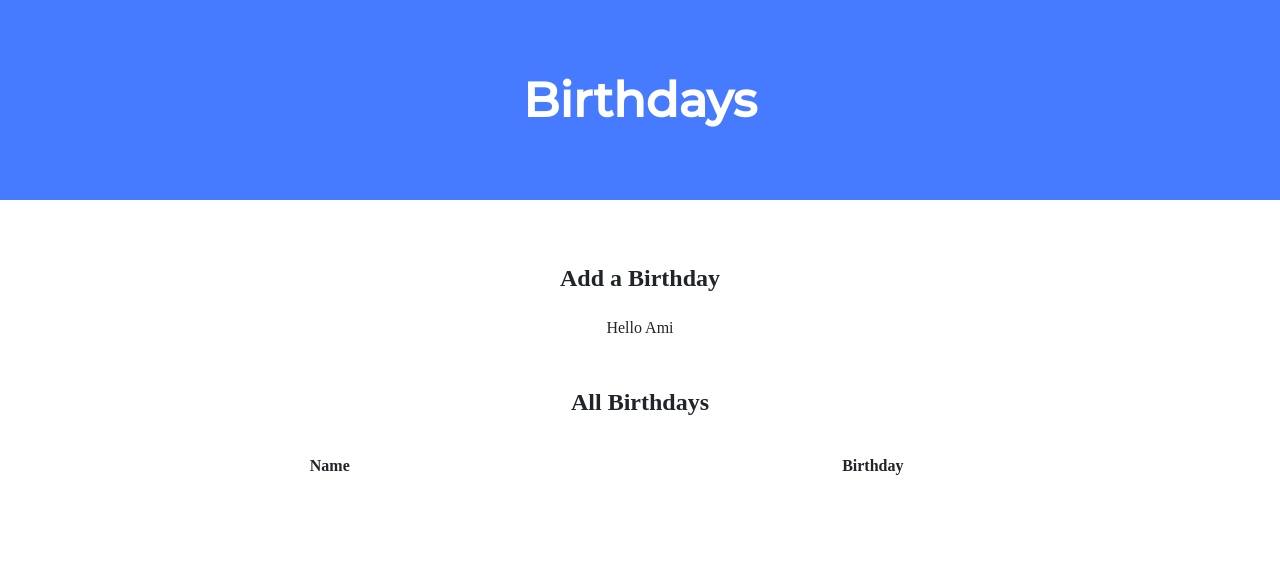
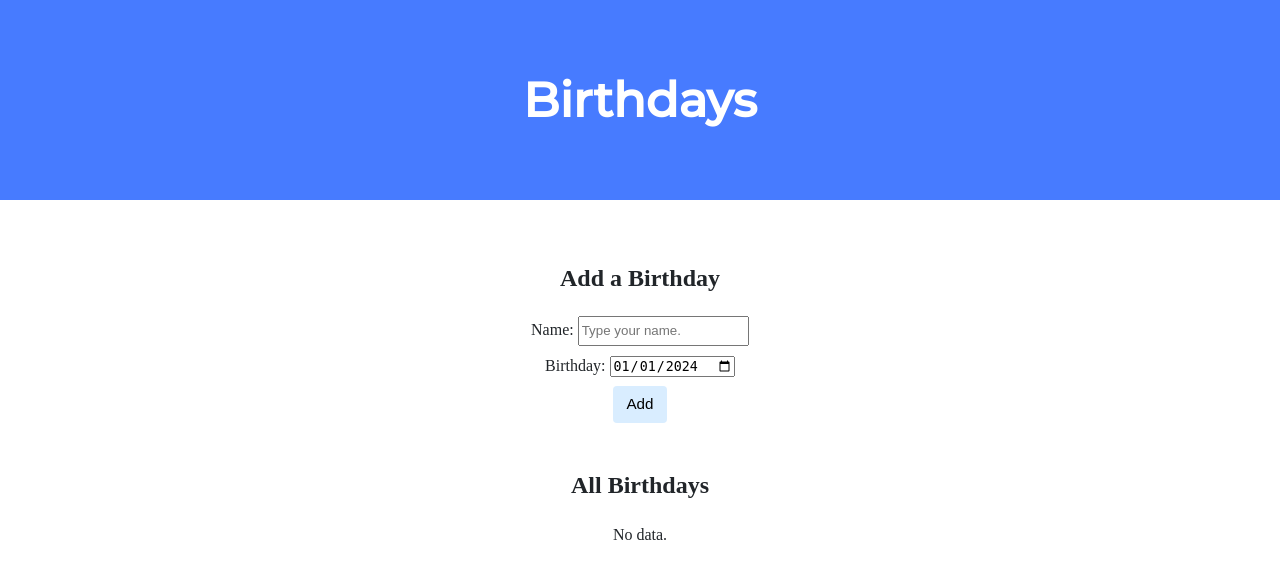
Before and after one commit to kkig/python-birthdays, a Flask app: page / in a window 1280 px wide. Shown: the top 579 px of the page. Run offline with Flask 3, Linux system fonts and the light colour scheme; lists and menus that the app fills with data are empty; some libraries are stand-ins or nearby versions.

Commit message:
html update

```diff
--- a/src/app.py
+++ b/src/app.py
@@ -2,7 +2,8 @@ import time
 import os
 
 import redis
-import sqlite3
+# from redis.cache import CacheConfig
+# import sqlite3
 # from cs50 import SQL
 from flask import Flask, flash, jsonify, redirect, render_template, request, session
 
@@ -11,18 +12,25 @@ app = Flask(__name__)
 
 # Ensure templates are auto-reloaded
 app.config["TEMPLATES_AUTO_RELOAD"] = True
-cache = redis.Redis(host='redis', port=6379)
 
-def get_hit_count():
-    retries = 5
-    while True:
-        try:
-            return cache.incr('hits')
-        except redis.exceptions.ConnectionError as exc:
-            if retries == 0:
-                raise exc
-            retries -= 1
-            time.sleep(0.5)
+
+cache = redis.Redis(
+    host="localhost",
+    port=6379,
+    # cache_config=CacheConfig(),
+    decode_responses=True
+    )
+
+# def get_hit_count():
+#     retries = 5
+#     while True:
+#         try:
+#             return cache.incr('hits')
+#         except redis.exceptions.ConnectionError as exc:
+#             if retries == 0:
+#                 raise exc
+#             retries -= 1
+#             time.sleep(0.5)
 
 
 # # Configure CS50 Library to use SQLite database
@@ -57,22 +65,27 @@ def index():
     if request.method == "POST":
 
         # TODO: Add the user's entry into the database
+        name = request.form.get("name")
+        bday = request.form.get("bday")
+        if name and bday:
+            return render_template("index.html", name=name, bday=bday)
 
-        return redirect("/")
+        # Invalid input
+        return render_template("index.html", error="Invalid input")
 
     else:
 
         # TODO: Display the entries in the database on index.html
 
-        return render_template("index.html", name="Ami")
+        return render_template("index.html", name=request.form.get("name"))
 
-@app.route("/test", methods=["GET"])
-def test():
-    return {"message": "Hello World"}
+# @app.route("/test", methods=["GET"])
+# def test():
+#     return {"message": "Hello World"}
     # if request.method == "GET":
     #     return datats
 
-@app.route('/count')
-def hello():
-    count = get_hit_count()
-    return 'Hello world! I have been seen {} times.\n'.format(count)
+# @app.route('/count')
+# def hello():
+#     count = get_hit_count()
+#     return 'Hello world! I have been seen {} times.\n'.format(count)
--- a/src/static/styles.css
+++ b/src/static/styles.css
@@ -42,7 +42,8 @@ h1 {
   font-size: 48px;
 }
 
-button, input[type="submit"] {
+button,
+input[type='submit'] {
   background-color: #d9edff;
   border: 1px solid transparent;
   border-radius: 0.25rem;
@@ -51,16 +52,19 @@ button, input[type="submit"] {
   line-height: 1.5;
   padding: 0.375rem 0.75rem;
   text-align: center;
-    transition: color 0.15s ease-in-out, background-color 0.15s ease-in-out, border-color 0.15s ease-in-out, box-shadow 0.15s ease-in-out;
+  transition: color 0.15s ease-in-out, background-color 0.15s ease-in-out,
+    border-color 0.15s ease-in-out, box-shadow 0.15s ease-in-out;
   vertical-align: middle;
 }
 
-input[type="text"], input[type="number"] {
+input[type='text'],
+input[type='number'] {
   line-height: 1.8;
   width: 25%;
 }
 
-input[type="text"]:hover, input[type="number"]:hover {
+input[type='text']:hover,
+input[type='number']:hover {
   background-color: #f5f5f5;
   transition: color 2s ease-in-out, background-color 0.15s ease-in-out;
 }
@@ -78,5 +82,13 @@ table td {
 }
 
 tbody tr:nth-of-type(odd) {
-    background-color: rgb(179, 208, 255, 0.3)
+  background-color: rgb(179, 208, 255, 0.3);
 }
+
+.user-form {
+  padding: 0 20%;
+}
+
+.form-input {
+  margin: 0.5rem auto;
+}
--- a/src/templates/index.html
+++ b/src/templates/index.html
@@ -2,6 +2,7 @@
 
 <html lang="en">
   <head>
+    <meta name="viewport" content="width=device-width, initial-scale=1" />
     <link
       href="https://fonts.googleapis.com/css2?family=Montserrat:wght@500&display=swap"
       rel="stylesheet"
@@ -16,12 +17,40 @@
     <div class="container">
       <div class="section">
         <h2>Add a Birthday</h2>
-        Hello {{name}}
-        <!-- TODO: Create a form for users to submit a name, a month, and a day -->
+        <form action="/" method="post">
+          <div class="user-form">
+            <div class="form-input">
+              <label for="name">Name:</label>
+              <input
+                id="name"
+                name="name"
+                type="text"
+                autocomplete="off"
+                placeholder="Type your name."
+                required
+              />
+            </div>
+            <div class="form-input">
+              <label for="bday"> Birthday:</label>
+              <input
+                type="date"
+                id="bday"
+                name="bday"
+                value="2024-01-01"
+                required
+              />
+            </div>
+            <button type="submit">Add</button>
+            {% if error %}
+            <div>{{ error }}</div>
+            {% else %} {% endif %}
+          </div>
+        </form>
       </div>
 
       <div class="section">
         <h2>All Birthdays</h2>
+        {% if name and bday %}
         <table>
           <thead>
             <tr>
@@ -30,9 +59,17 @@
             </tr>
           </thead>
           <tbody>
+            <tr>
+              <td>{{ name }}</td>
+              <td>{{ bday }}</td>
+            </tr>
+
             <!-- TODO: Loop through the database entries to display them in this table -->
           </tbody>
         </table>
+        {% else %}
+        <div>No data.</div>
+        {% endif %}
       </div>
     </div>
   </body>
```
Lines whose indentation alone changed are shown as unchanged.
